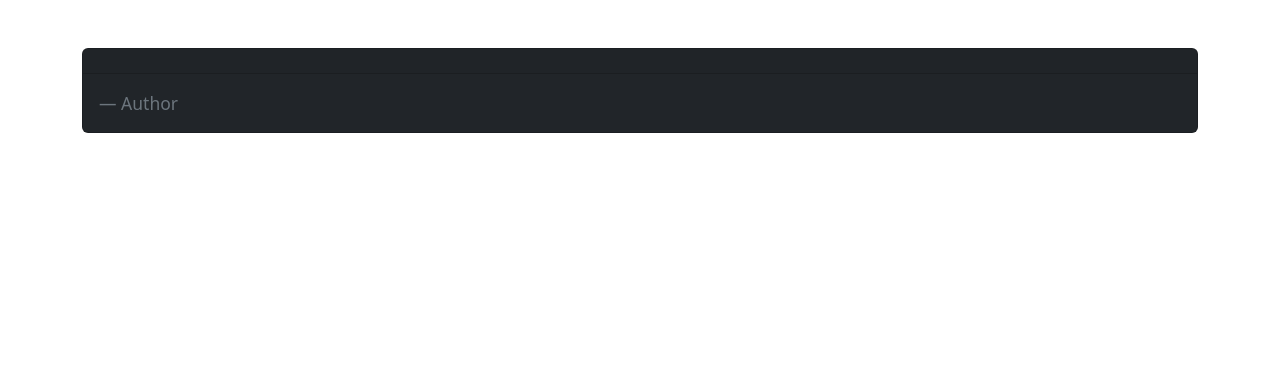
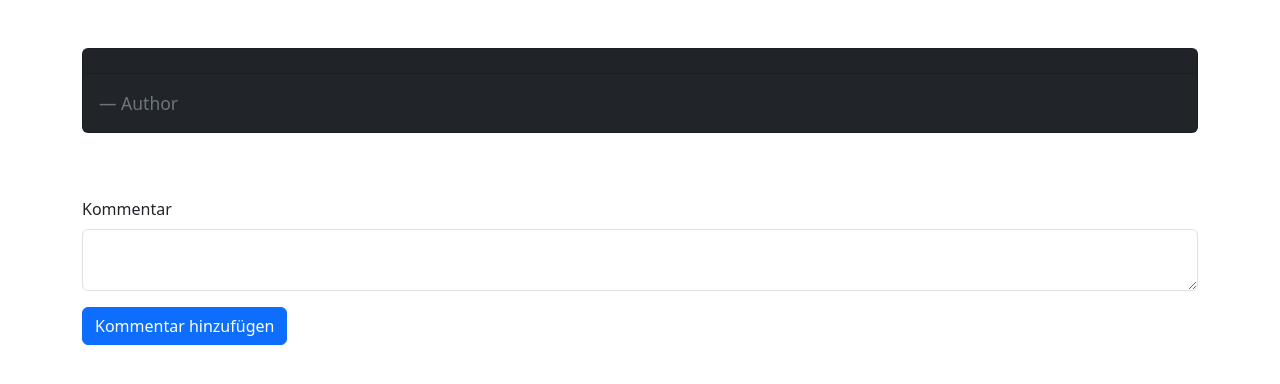
Before and after one commit to KenEkm/PHP-Bootcamp, a PHP site: page /show.php in a window 1280 px wide. Shown: the part 57-441 px from the top of the page. Run offline with PHP 8.4, Linux system fonts and the light colour scheme; data that the repository does not hold is empty.

Commit message:
blog project: adding comment form to post page to add comments

```diff
--- a/BlogProject/Views/Post/show.php
+++ b/BlogProject/Views/Post/show.php
@@ -12,6 +12,8 @@
   </div>
 </div>
 
+<br>
+
 <ul class="list-group">
   <?php foreach($comments AS $comment): ?>
     <li class="list-group-item">
@@ -20,4 +22,16 @@
   <?php endforeach; ?>
 </ul>
 
+<br>
+
+<form method="post" action="post?id=<?php echo $post['id']; ?>">
+
+  <div class="mb-3">
+    <label for="imputKommentar" class="form-label">Kommentar</label>
+    <textarea name="content" class="form-control"></textarea>
+  </div>
+
+  <button type="submit" class="btn btn-primary">Kommentar hinzufügen</button>
+</form>
+
 <?php include __DIR__."/../Layout/footer.php"; ?>
--- a/BlogProject/src/Post/PostsController.php
+++ b/BlogProject/src/Post/PostsController.php
@@ -27,6 +27,11 @@ class PostsController extends AbstractController
 
     public function show(){
         $id = $_GET['id'];
+        if(isset($_POST['content'])){
+            $content = $_POST['content'];
+            $this->commentsRepository->insertForPost($id, $content);
+        }
+
         $post = $this->postsRepository->find($id);
         $comments = $this->commentsRepository->allByPost($id);
 
```
Also changed, not shown: BlogProject/src/Post/CommentsRepository.php (+8 -0 lines).
